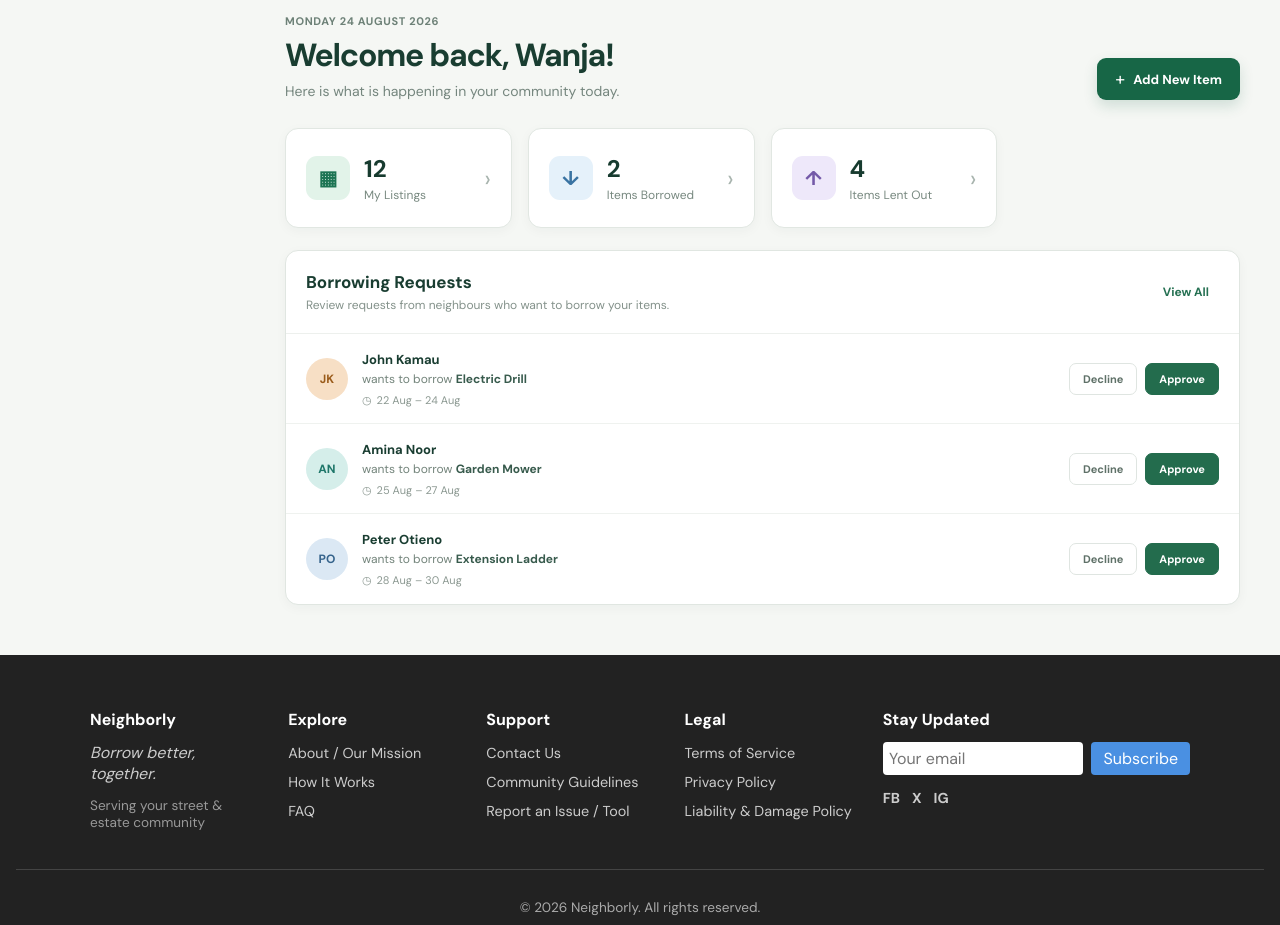
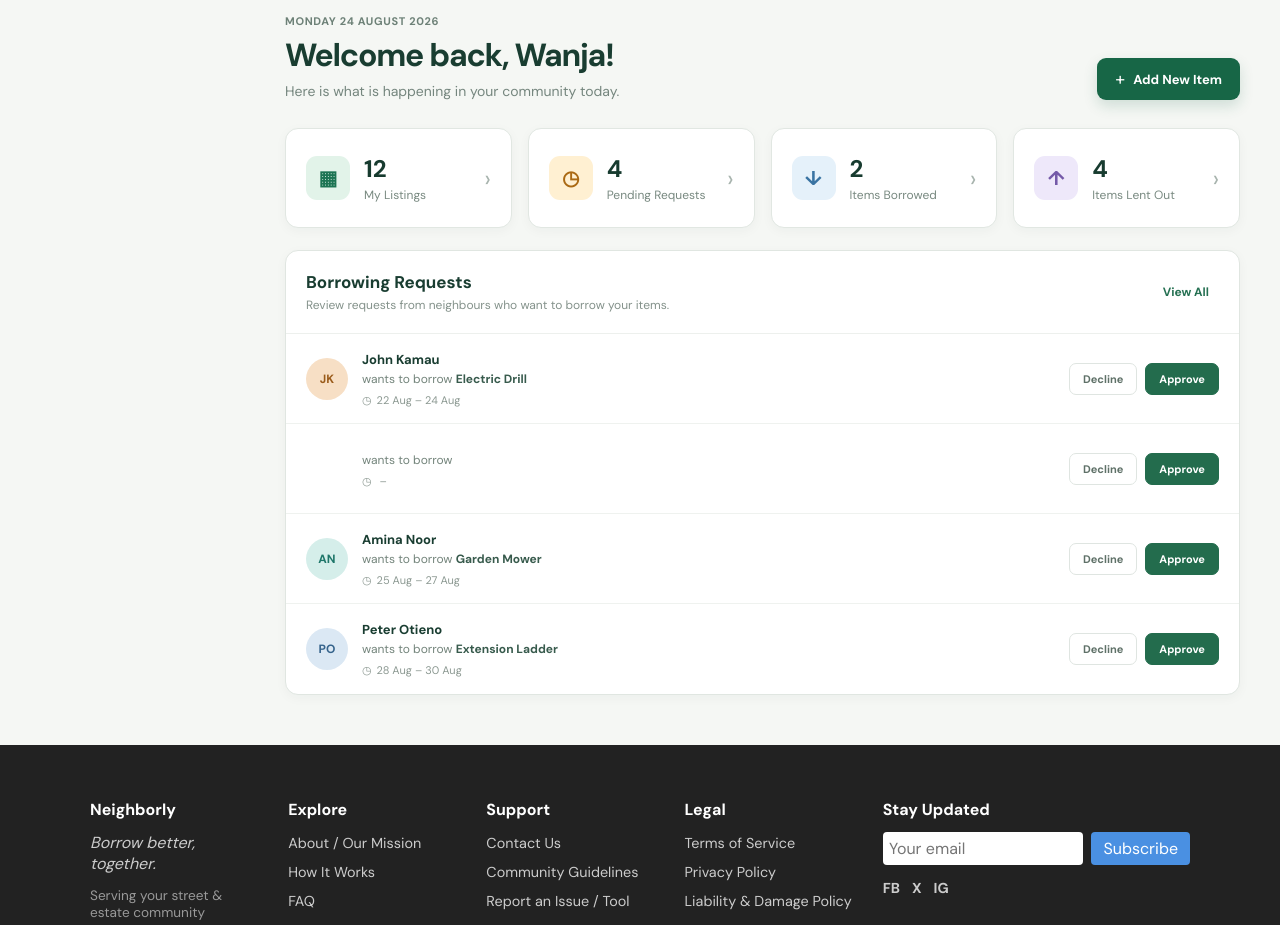
Before and after one commit to wanja-juma/Neighborly-Equipment-Lending-Library, a React (Vite) app in the folder client-side/: page / in a window 1280 px wide. Shown: the part 2320-3245 px from the top of the page. Built offline with nearby package versions, Linux system fonts and the light colour scheme; no server answers.

Commit message:
fixes on the summary cards objects

```diff
--- a/client-side/src/components/Dashboard.jsx
+++ b/client-side/src/components/Dashboard.jsx
@@ -9,16 +9,22 @@ const summaryCards = [
     icon: "▦",
     color: "green",
   },
-
   {
     id: 2,
+    title: "Pending Requests",
+    value: 3,
+    icon: "◷",
+    color: "orange",
+  },
+  {
+    id: 3,
     title: "Items Borrowed",
     value: 2,
     icon: "↓",
     color: "blue",
   },
   {
-    id: 3,
+    id: 4,
     title: "Items Lent Out",
     value: 4,
     icon: "↑",
@@ -38,6 +44,13 @@ const requests = [
   },
   {
     id: 2,
+    title: "Pending Requests",
+    value: 3,
+    icon: "◷",
+    color: "orange",
+  },
+  {
+    id: 3,
     initials: "AN",
     borrower: "Amina Noor",
     item: "Garden Mower",
@@ -46,7 +59,7 @@ const requests = [
     avatarColor: "green",
   },
   {
-    id: 3,
+    id: 4,
     initials: "PO",
     borrower: "Peter Otieno",
     item: "Extension Ladder",
@@ -99,6 +112,8 @@ function Dashboard() {
 
   setNotice(`${selected.item} request ${action}.`);
 };
+
+console.log(dashboardSummary);
 
   return (
     <div className="neighborly-app">
```
